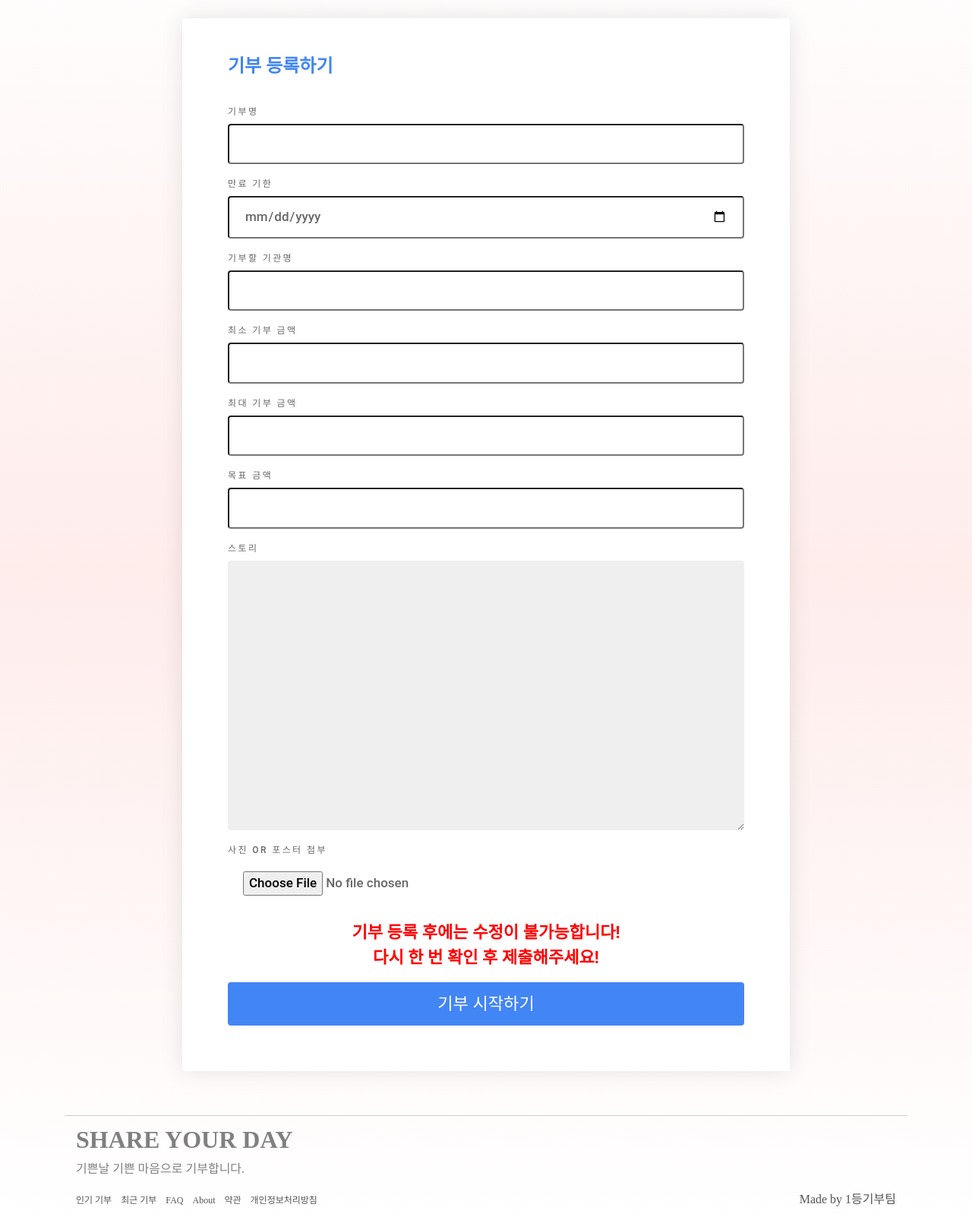
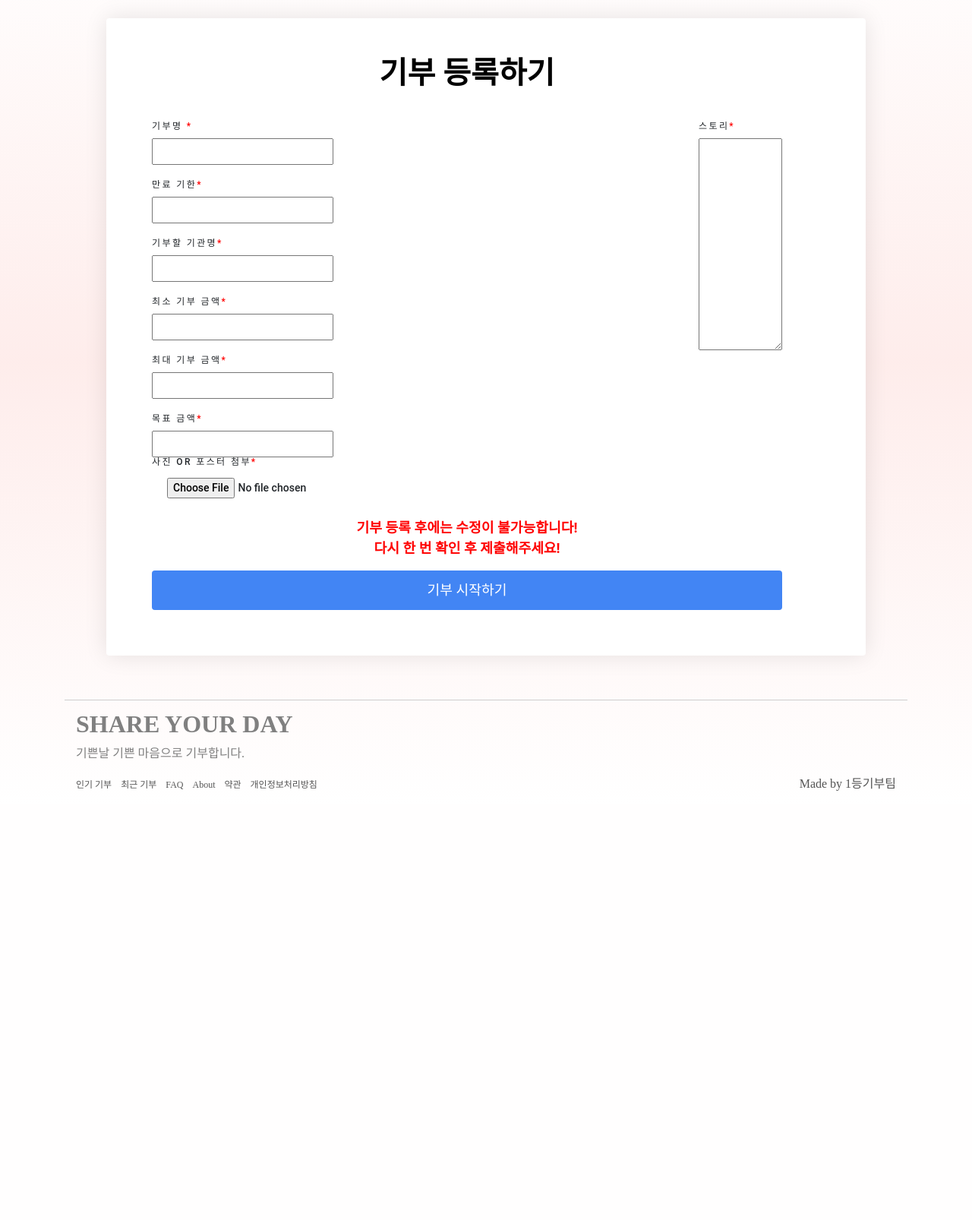
Before and after one commit to bengHak/Share-Your-Day, a Django app: template web/templates/register-fund.html in a window 1280 px wide. Shown: the part 106-1712 px from the top of the page at 76% size. After the commit the page ends 1147 px from the top, so only its background shows below. Run offline with Django 3.2, Linux system fonts and the light colour scheme; the template is opened without the code that fills it, so the values that code supplies are empty; some libraries are stand-ins or nearby versions; some web fonts are replaced.

Commit message:
edit register design

```diff
--- a/static/css/register.css
+++ b/static/css/register.css
@@ -10,11 +10,11 @@
 
   .form {
     font-family: "Roboto", sans-serif;
-    font-size: 17px;
+    font-size: 14px;
     z-index: 15;
     position: relative;
     background: #FFFFFF;
-    width: 800px;
+    width: 484px;
     border-radius: 4px;
     box-shadow: 0 0 30px rgba(0, 0, 0, 0.1);
     box-sizing: border-box;
@@ -43,7 +43,7 @@
   .form-group label {
     display: block;
     margin: 0 0 10px;
-    color: rgba(0, 0, 0, 0.6);
+    /* color: rgba(0, 0, 0, 0.6); */
     font-size: 12px;
     font-weight: 500;
     line-height: 1;
@@ -52,13 +52,12 @@
   }
 
   .form-group input {
+    width: 244px;
     outline: none;
     display: block;
     width: 100%;
-    border-radius: 4px;
     box-sizing: border-box;
-    padding: 12px 20px;
-    color: rgba(0, 0, 0, 0.6);
+    padding: 5px 20px;
     font-family: inherit;
     font-size: inherit;
     font-weight: 500;
@@ -66,7 +65,7 @@
     -webkit-transition: 0.3s ease;
             transition: 0.3s ease;
   }
-  .form-group textarea{
+  /* .form-group textarea{
     background-color: rgba(104, 104, 104, 0.1);
     border: 0;
     border-radius: 4px;
@@ -77,7 +76,7 @@
   }
   .form-group textarea:focus {
     color: rgba(0, 0, 0, 0.8);
-  }
+  } */
   .form-group input:focus {
     color: rgba(0, 0, 0, 0.8);
   }
@@ -99,7 +98,7 @@
   }
 
   .form-panel {
-    padding: 45px 60px 60px 60px;
+    padding: 45px calc(5% + 60px) 60px 60px;
     box-sizing: border-box;
   }
   .form-panel.one:before {
@@ -121,8 +120,14 @@
   }
   .form-header h1 {
     padding: 4px 0;
-    color: #4285F4;
-    font-size: 24px;
+    color: black;
+    font-size: 40px;
     font-weight: 700;
     text-transform: uppercase;
+    text-align: center;
   }
+
+  .form-group.required label:after {
+    content:"*";
+    color:red;
+  }
--- a/web/templates/register-fund.html
+++ b/web/templates/register-fund.html
@@ -12,7 +12,7 @@
   </head>
   <body>
   <!-- Form-->
-  <div class="form">
+  <div class="form" style="width:1000px;">
     <div class="form-panel one">
       <div class="form-header">
         <h1>기부 등록하기</h1>
@@ -20,42 +20,53 @@
       <div class="form-content">
         <form action="{% url 'create' %}" method="POST" enctype="multipart/form-data">
           {% csrf_token %}
-          <div class="form-group">
-            <label for="title">기부명</label>
-            <input type="text" id="title" name="title" required="required"/>
+          <div style="float:left;">
+            <div class="form-group required" style="width:110px;">
+              <label for="title" style="margin-right: 50px;">기부명   </label>
+              <input type="text" id="title" name="title" required="required" style="width:244px;"/>
             </div>
-          <div class="form-group">
-            <label for="expireDate">만료 기한</label>
-            <input type="date" id="expireDate" name="expireDate" required="required">
+
+            <div class="form-group required" style="width:110px;">
+              <label for="expireDate" style="margin-right: 30px;">만료 기한</label>
+              <input type="" id="expireDate" name="expireDate" required="required" style="width:244px; height:35px;">
             </div>
-          <div class="form-group">
+
+            <div class="form-group required" style="width:110px;">
               <label for="organization">기부할 기관명</label>
-            <input type="number" id="organization" name="organization" required="required">
+              <input type="number" id="organization" name="organization" required="required" style="width:244px; height:35px;">
             </div>
-          <div class="form-group">
+
+            <div class="form-group required" style="width:110px;">
               <label for="minValue">최소 기부 금액</label>
-            <input type="number" id="minValue" name="minValue" required="required">
+              <input type="number" id="minValue" name="minValue" required="required" style="width:244px; height:35px;">
             </div>
-          <div class="form-group">
+
+            <div class="form-group required" style="width:110px;">
               <label for="maxValue">최대 기부 금액</label>
-            <input type="number" id="maxValue" name="maxValue" required="required">
+              <input type="number" id="maxValue" name="maxValue" required="required" style="width:244px; height:35px;">
             </div>
-          <div class="form-group">
-            <label for="targetAmount">목표 금액</label>
-            <input type="number" id="targetAmount" name="targetAmount">
+
+            <div class="form-group required" style="width:110px;">
+              <label for="targetAmount" style="margin-right: 30px;">목표 금액</label>
+              <input type="number" id="targetAmount" name="targetAmount" style="width:244px; height:35px;">
             </div>
-          <div class="form-group">
+          </div>
+          <div style="float:right;">
+            <div class="form-group required" style="width:110px;">
               <label for="content">스토리</label>
               <textarea cols=100 rows=13 id="content" name="content" required="required"></textarea>
             </div>
-          <div class="form-group">
+          </div><div style="clear:both;"></div>
+          <div class="form-group required">
             <label for="contentImage">사진 or 포스터 첨부</label>
             <input  type="file"  name="contentImage" id="contentImage">
           </div>
+
           <span style="color:red; text-align: center; font-size: 1.3em; font-weight: bold;"><p>기부 등록 후에는 수정이 불가능합니다! <br>다시 한 번 확인 후 제출해주세요!</p></span>
           <div class="form-group" style="font-size:1.3em;">
             <button type="submit">기부 시작하기</button>
           </div>
+
         </form>
       </div>
     </div>
```
Also changed, not shown: static/js/signup.js (added, +9 -0 lines), web/templates/signup.html (+7 -7 lines). Lines whose indentation alone changed are shown as unchanged.
